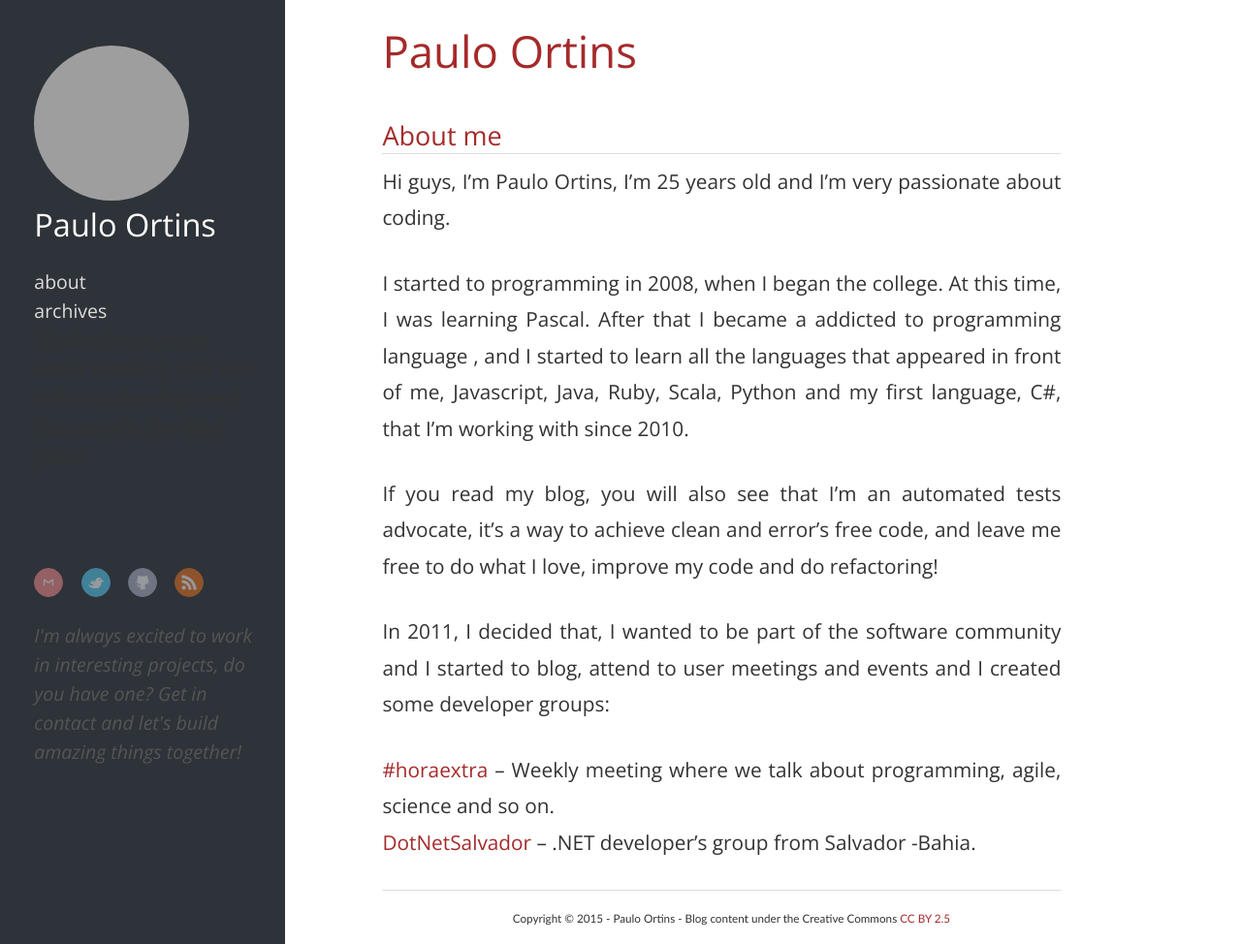
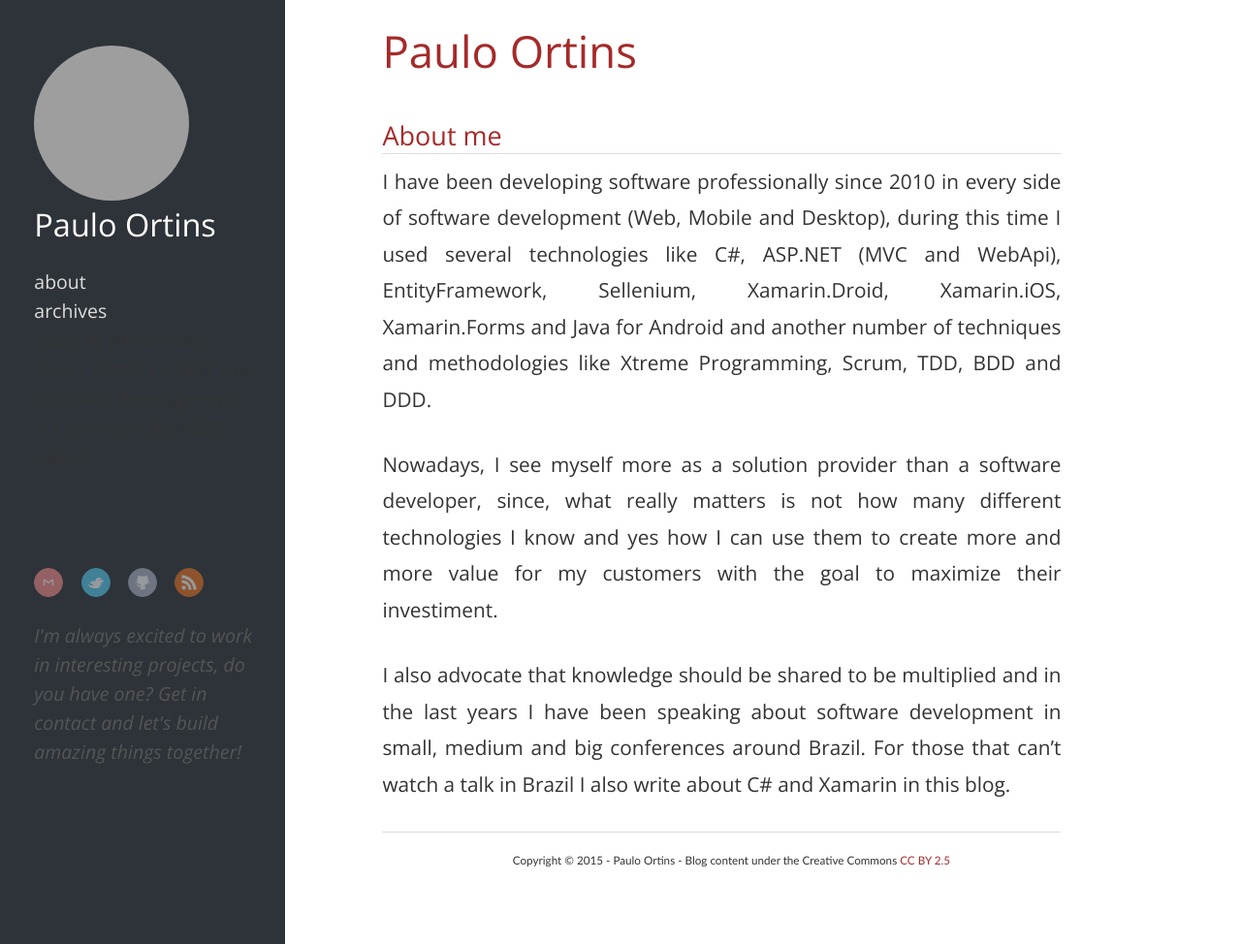
Before and after one commit to pauloortins/pauloortins.github.io, a Jekyll site: the page built from about/index.markdown, in a window 1280 px wide and 974 px high. Shown: the whole window at 97% size. Built offline with Jekyll 4.4.1, drawn with Linux system fonts in a browser that asks for light colours; nearby versions of some CDN libraries; library files that are not in the unit come from our copies; grey boxes are pictures that could not be loaded.

Commit message:
Change about

```diff
--- a/about/index.markdown
+++ b/about/index.markdown
@@ -10,13 +10,8 @@ sharing: false
 
 ## About me
 
-Hi guys, I’m Paulo Ortins, I’m 25 years old and I’m very passionate about coding.
+I have been developing software professionally since 2010 in every side of software development (Web, Mobile and Desktop), during this time I used several technologies like C#, ASP.NET (MVC and WebApi), EntityFramework, Sellenium, Xamarin.Droid, Xamarin.iOS, Xamarin.Forms and Java for Android and another number of techniques and methodologies like Xtreme Programming, Scrum, TDD, BDD and DDD.
 
-I started to programming in 2008, when I began the college. At this time, I was learning Pascal. After that I became a addicted to programming language , and I started to learn all the languages that appeared in front of me, Javascript, Java, Ruby, Scala, Python and my first language, C#, that I’m working with since 2010.
+Nowadays, I see myself more as a solution provider than a software developer, since, what really matters is not how many different technologies I know and yes how I can use them to create more and more value for my customers with the goal to maximize their investiment.
 
-If you read my blog, you will also see that I’m an automated tests advocate, it’s a way to achieve clean and error’s free code, and leave me free to do what I love, improve my code and do refactoring!
-
-In 2011, I decided that, I wanted to be part of the software community and I started to blog, attend to user meetings and events and I created some developer groups:
-
-[#horaextra](https://groups.google.com/forum/?hl=pt-BR&fromgroups#!forum/horaextra-bahia) – Weekly meeting where we talk about programming, agile, science and so on.<br>
-[DotNetSalvador](https://groups.google.com/forum/?hl=pt-BR&fromgroups#!forum/dotnet-salvador) – .NET developer’s group from Salvador -Bahia.
+I also advocate that knowledge should be shared to be multiplied and in the last years I have been speaking about software development in small, medium and big conferences around Brazil. For those that can't watch a talk in Brazil I also write about C# and Xamarin in this blog.
```
Also changed, not shown: 2 other files.
